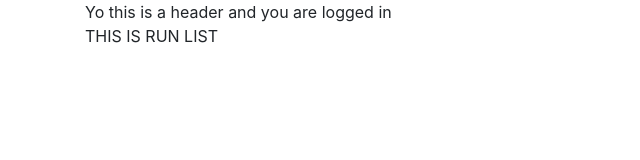
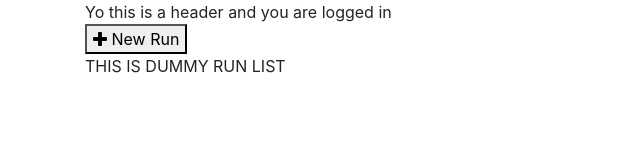
Before and after one commit to DSurguy/nuzlocker, a React app: page /runs in a window 1280 px wide. Shown: the whole page, without its empty margins (0-640 px from the left). Built offline with nearby package versions, Linux system fonts and the light colour scheme.

Commit message:
Run Routering

```diff
--- a/client/components/Dashboard/Dashboard.jsx
+++ b/client/components/Dashboard/Dashboard.jsx
@@ -24,8 +24,8 @@ export default class Dashboard extends React.Component{
         <AuthedHeader />
         <SideMenu />
         <div className="pageContent">
-          <Route exact path="/dashboard" component={DashboardContent} />
-          <Route exact path="/runs" component={RunList} />
+          <Route path="/dashboard" component={DashboardContent} />
+          <Route path="/runs" component={RunList} />
         </div>
       </div>
     </BrowserRouter>)
--- /dev/null
+++ b/client/components/RunEditor/RunEditor.jsx
@@ -0,0 +1,19 @@
+import React from 'react'
+
+export default class RunEditor extends React.Component{
+  constructor(props){
+    super(props);
+
+    this.state = {};
+
+    ([]).forEach((funcName)=>{
+      this[funcName] = this[funcName].bind(this)
+    })
+  }
+
+  render(){
+    return (<div className="runEditor">
+      I am a run editor I guess, ID: {this.props.match.params.id}
+    </div>)
+  }
+}
--- a/client/components/RunList/RunList.jsx
+++ b/client/components/RunList/RunList.jsx
@@ -1,4 +1,7 @@
 import React from 'react'
+import { Route, Link } from "react-router-dom"
+
+import RunEditor from '../RunEditor/RunEditor.jsx'
 
 export default class RunList extends React.Component{
   constructor(props){
@@ -6,14 +9,28 @@ export default class RunList extends React.Component{
 
     this.state = {};
 
-    ([]).forEach((funcName)=>{
+    ([
+      'renderContent'
+    ]).forEach((funcName)=>{
       this[funcName] = this[funcName].bind(this)
     })
   }
 
   render(){
-    return (<React.Fragment>
-      THIS IS RUN LIST
-    </React.Fragment>)
+    return (<div className="runList">
+      <div className="runList__controls">
+        <button type="button"><i className="fas fa-plus"></i> New Run</button>
+      </div>
+      <div className="runList__runs">
+        <Route exact path={`${this.props.match.url}`} render={this.renderContent}/>
+        <Route path={`${this.props.match.url}/:id`} component={RunEditor}/>
+      </div>
+    </div>)
+  }
+
+  renderContent(){
+    return (<div className="runList__dummy">
+      THIS IS DUMMY RUN LIST
+    </div>)
   }
 }
--- a/client/index.html
+++ b/client/index.html
@@ -1,5 +1,6 @@
 <html>
 <head>
+    <base href="/">
   <title>Yo it's react</title>
   <link rel="stylesheet" type="text/css" href="https://maxcdn.bootstrapcdn.com/bootstrap/4.0.0/css/bootstrap.min.css" integrity="sha384-Gn5384xqQ1aoWXA+058RXPxPg6fy4IWvTNh0E263XmFcJlSAwiGgFAW/dAiS6JXm" crossorigin="anonymous">
 </head>
```
